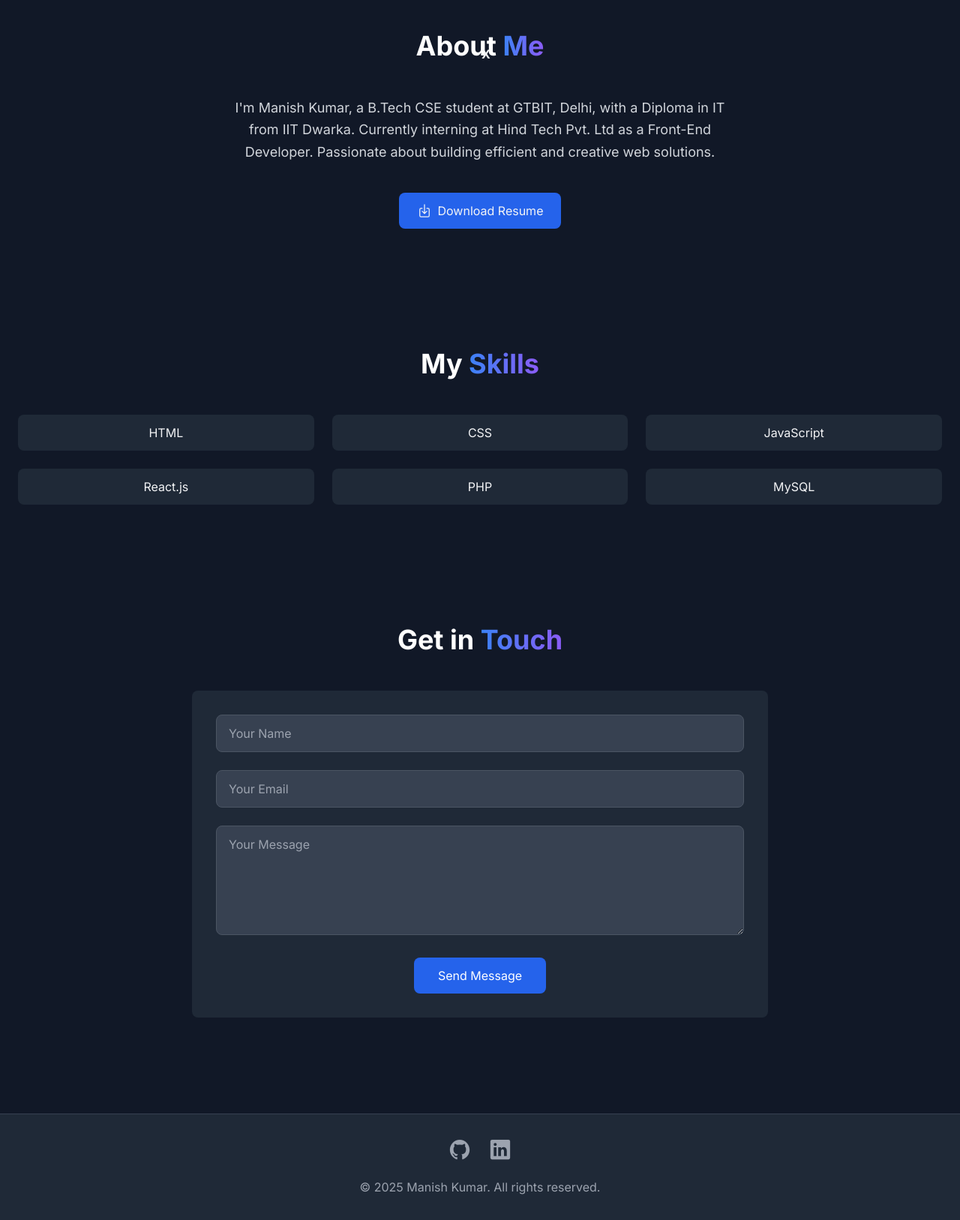
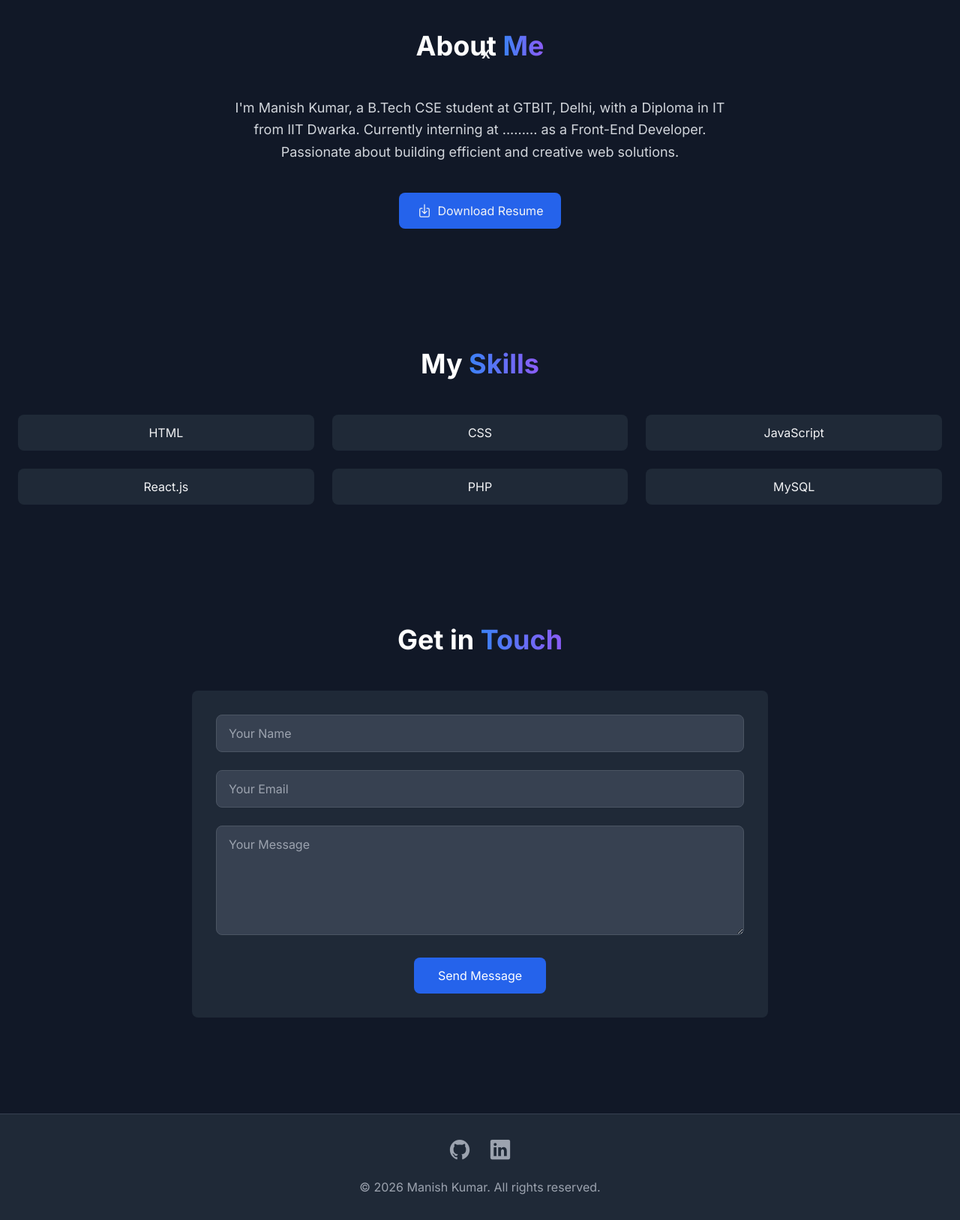
Before and after one commit to Mani1183/portfolio, a plain HTML site: page index.html in a window 1280 px wide. Shown: the part 800-2427 px from the top of the page at 75% size. Drawn offline with nearby package versions, Linux system fonts and the light colour scheme.

Commit message:
some changes

```diff
--- a/index.html
+++ b/index.html
@@ -138,7 +138,7 @@
     <section id="about" class="py-20">
       <h2 class="text-4xl font-bold text-center mb-12 text-white">About <span class="gradient-text">Me</span></h2>
       <p class="text-lg text-gray-300 text-center max-w-2xl mx-auto leading-relaxed">
-        I'm Manish Kumar, a B.Tech CSE student at GTBIT, Delhi, with a Diploma in IT from IIT Dwarka. Currently interning at Hind Tech Pvt. Ltd as a Front-End Developer. Passionate about building efficient and creative web solutions.
+        I'm Manish Kumar, a B.Tech CSE student at GTBIT, Delhi, with a Diploma in IT from IIT Dwarka. Currently interning at ......... as a Front-End Developer. Passionate about building efficient and creative web solutions.
       </p>
       <div class="text-center mt-10">
         <a href="Manish_Kumar_Resume.pdf" download class="bg-blue-600 hover:bg-blue-700 px-6 py-3 rounded-lg inline-flex items-center">
@@ -180,7 +180,7 @@
       <a href="https://github.com/mani1183" title="GitHub" target="_blank" class="text-gray-400 hover:text-white text-3xl"><ion-icon name="logo-github"></ion-icon></a>
       <a href="https://linkedin.com/in/sharmanish11" title="LinkedIn" target="_blank" class="text-gray-400 hover:text-white text-3xl"><ion-icon name="logo-linkedin"></ion-icon></a>
     </div>
-    <p class="text-gray-400">© 2025 Manish Kumar. All rights reserved.</p>
+    <p class="text-gray-400">© 2026 Manish Kumar. All rights reserved.</p>
   </footer>
 
   <!-- Message Box -->
```
